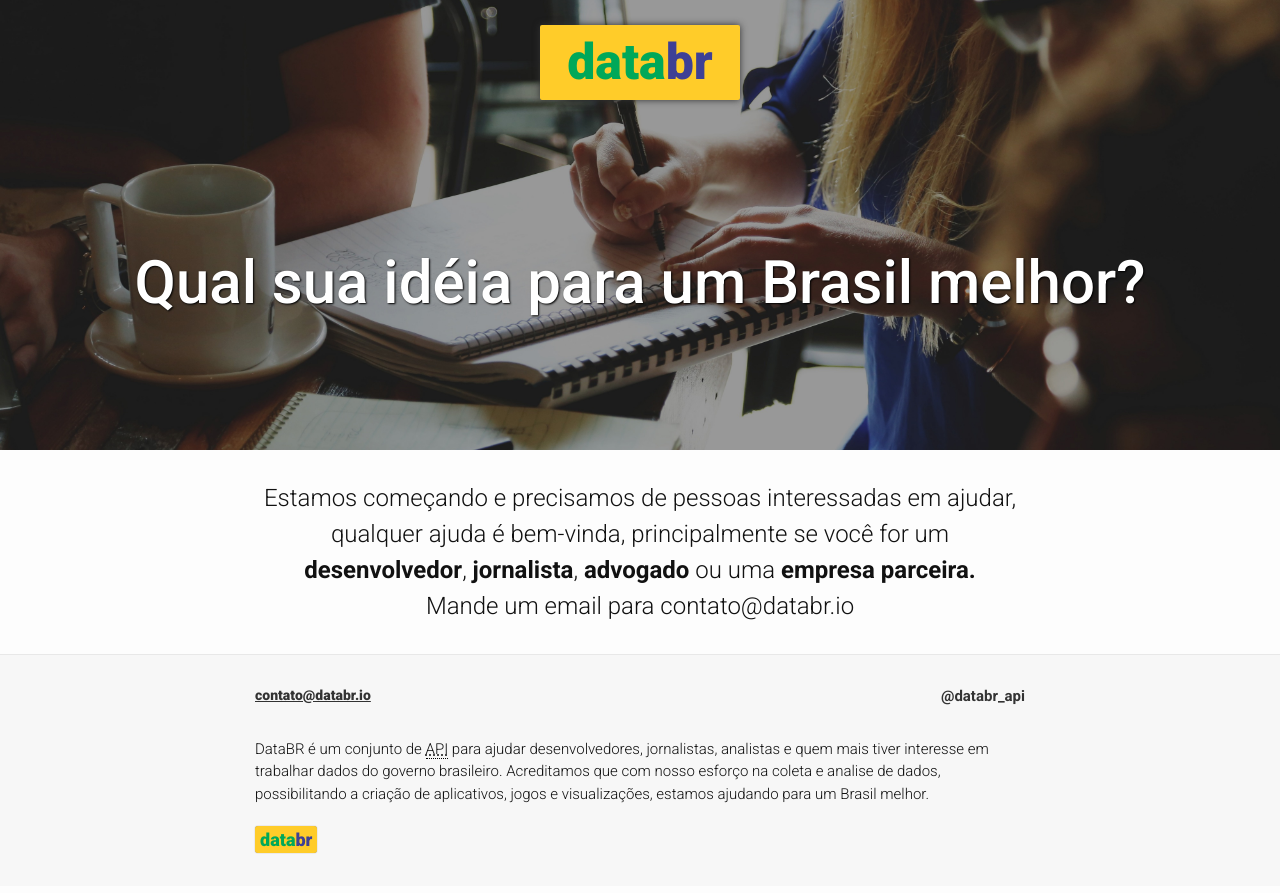
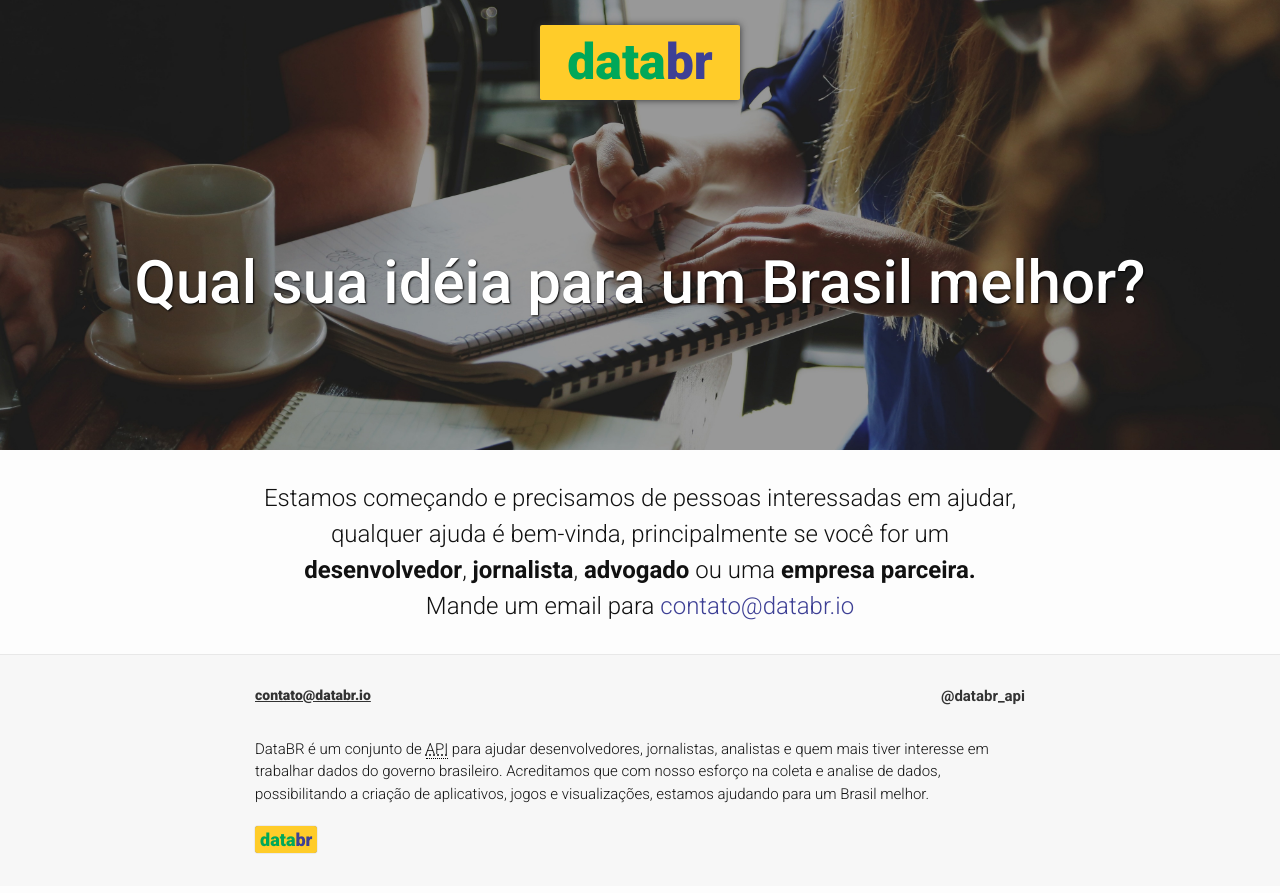
Before and after one commit to databr/databr.github.io, a Jekyll site: the page built from index.html, in a window 1280 px wide. Shown: the top 893 px of the page. Built offline with Jekyll 4.4.1, drawn with Linux system fonts in a browser that asks for light colours; part of the change alters nothing that is shown.

```diff
--- a/index.html
+++ b/index.html
@@ -9,7 +9,7 @@ layout: home
       qualquer ajuda é bem-vinda, principalmente se você for um
       <strong>desenvolvedor</strong>, <strong>jornalista</strong>,
       <strong>advogado</strong> ou uma <strong>empresa parceira.</strong><br />
-      Mande um email para contato@databr.io
+      Mande um email para <a href="mailto:{{ site.email }}">{{ site.email }}</a>
     </h3>
   </div>
 </div>
```
